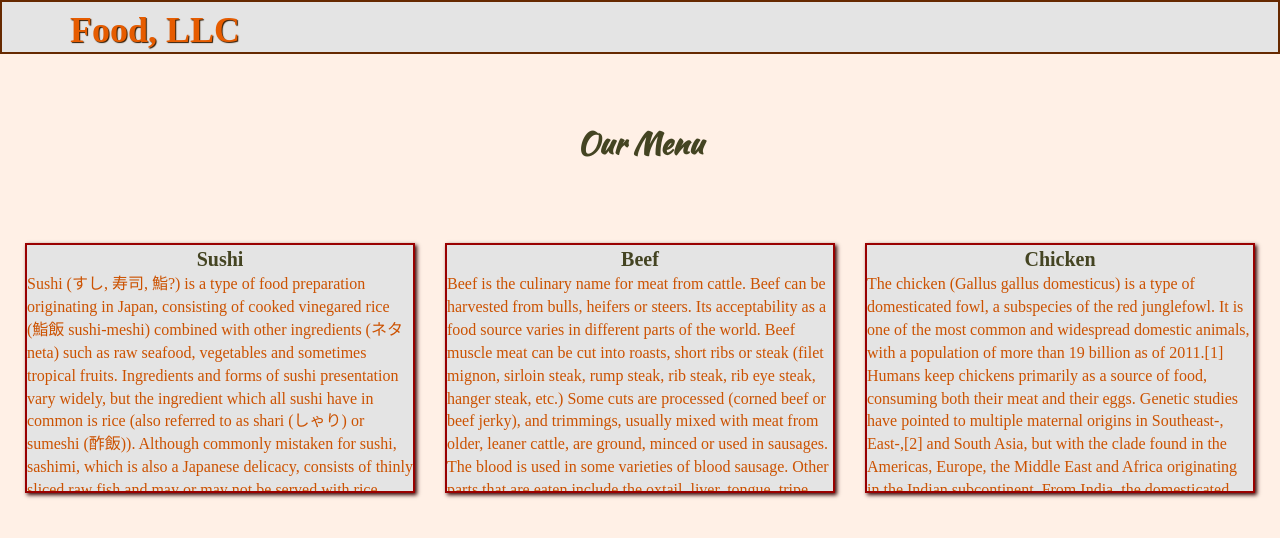
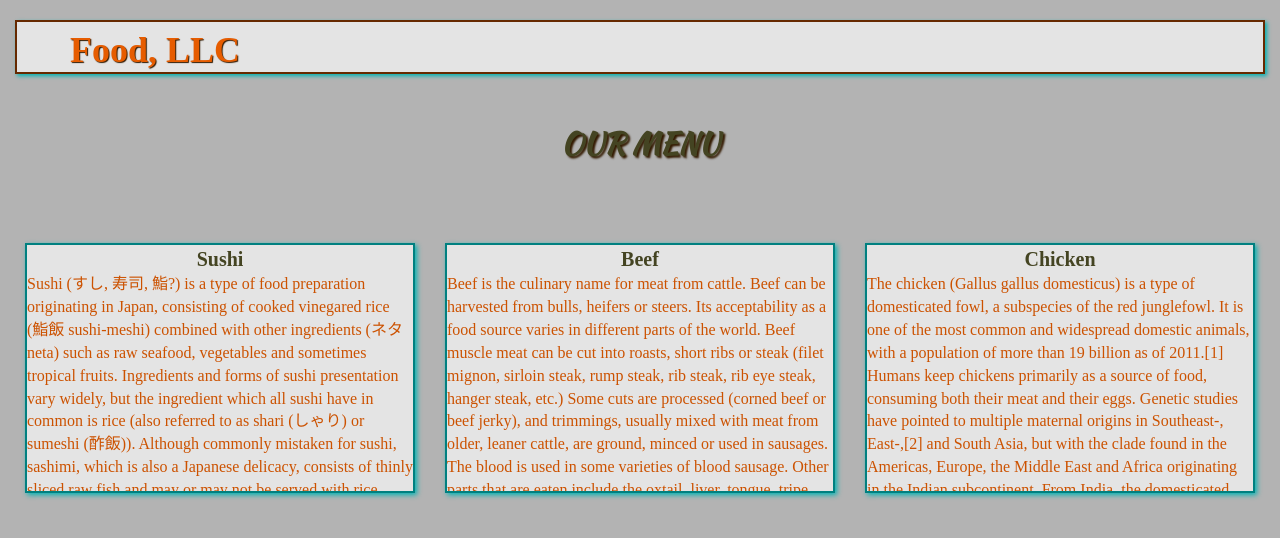
Before and after one commit to nikhilrwagh/NikhilUIkit, a plain HTML site: page mod3_solution/index.html in a window 1280 px wide. Drawn offline with Linux system fonts and the light colour scheme.

Commit message:
Update styles.css

```diff
--- a/mod3_solution/css/styles.css
+++ b/mod3_solution/css/styles.css
@@ -1,14 +1,17 @@
 body{
 	font-family: oxygen;
 	font-size: 16px !important;
-	background-color: #fff0e6 !important;
+	background-color: #b3b3b3 !important;
 	color:#cc5200;
 }
 
+/*Design Header*/
 #header-nav{
 	background-color: #e4e4e4;
 	border-radius: 0;
 	border: 2px solid #662900;
+	margin: 20px 15px 0;
+	box-shadow: 2px 2px 4px #00b3b3;
 }
 
 .navbar-brand a h1{
@@ -39,7 +42,7 @@ button.navbar-toggle {
 
 /** Jumbotron Styling **/
 #jumbo{
-	background-color: #fff0e6;
+	background-color: #b3b3b3;
 }
 
 #menu{
@@ -47,11 +50,12 @@ button.navbar-toggle {
 	font-weight: bold;
 	color:#444422;
 	font-size: 30px;
+	text-transform: uppercase;
+	text-shadow: 2px 2px 2px #331a00;
 	}
 
 #main-content{
-	margin-left: 10px;
-	margin-right: 10px;
+	margin: 0 10px;
 }
 
 /** tiles Styling **/
@@ -61,8 +65,8 @@ button.navbar-toggle {
 	position: relative;
 	margin-bottom: 15px;
 	overflow: hidden;
-	border: 2px solid #990000;
-	box-shadow: 2px 2px 4px #330000;
+	border: 2px solid #008080;
+	box-shadow: 2px 2px 5px #00b3b3;
 	background-color: #e4e4e4;
 }
 
```
